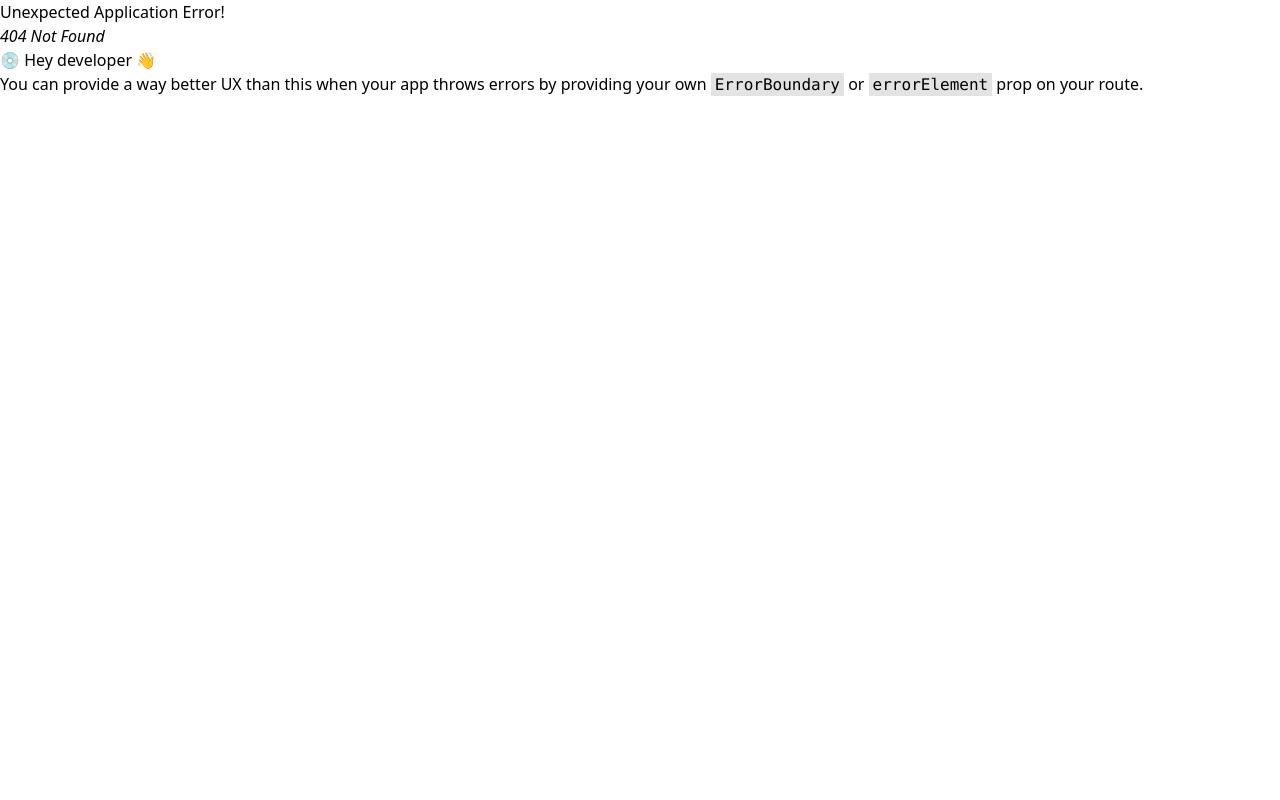
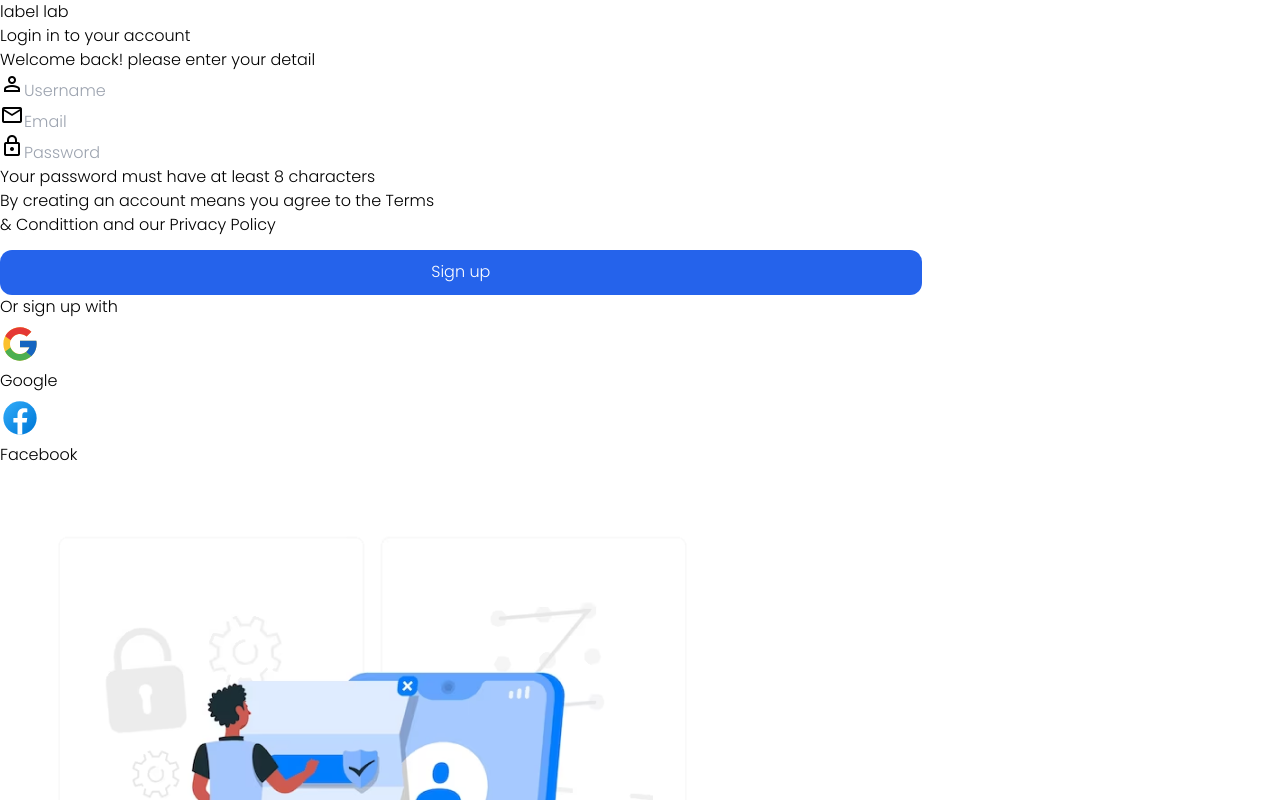
Before and after one commit to prathmesh988/prj23, a React (Vite) app: page /signup in a window 1280 px wide. Before the commit this address had no page. Shown: the top 800 px of the page. Built offline with nearby package versions, Linux system fonts and the light colour scheme.

Commit message:
added sign up

```diff
--- a/src/App.jsx
+++ b/src/App.jsx
@@ -8,12 +8,17 @@ import reactLogo from './assets/react.svg'
 import image from './assets/landingpagephoto.png';
 
 import LoGin from './Pages/Login';
+import SignUp from './Pages/SignUp';
 
 const router = createBrowserRouter([
   {
     path: "/login",
     element: <LoGin/>
 
+  },
+  {
+    path:'/signup',
+    element:<SignUp/>
   },
 ]);
 
--- a/src/Pages/Login.jsx
+++ b/src/Pages/Login.jsx
@@ -2,28 +2,21 @@ import { useState } from 'react'
 // import reactLogo from './assets/react.svg'
 
 import image from '../assets/landingpagephoto.png';
-
+import { HeadIngs } from '../components/HeadinGs';
+import { ForMs } from '../components/ForMs';
+// image  {ForMs\}
 function LoGin(){
     return(
         <>
-        <div className='flex align-baseline gap--59 w-[90vw] h-[100vh]'>
+        <div className= ' landingpage  flex align-baseline gap-59 w-[90vw] h-[100vh]'>
         <div className= ' headings  w-[50vw] h-[85vh] m-10 mt-14 ml-14 pl-10  '>
         <div>
             <div className=' '>
-                <h1 className='font-bold	text-4xl pb-4'>label lab</h1>
-                <h2 className='font-bold	pb-2'>Login in to your account</h2>
-                <h3 className='font-[300]'>Welcome back! please enter your detail</h3>
+                <HeadIngs/>
             </div>
             <div className='flex-col basis-2 mt-4'>
                 <div>
-                <div className='py-3'>
-                    <span className="material-symbols-outlined pr-2 ">mail</span><input type="text" placeholder='Email' name="" id=""  className='p-1.5 border-0 border-transparent text-[20px] '/>
-                </div>
-
-                <div className='py-1.5'>
-                    <span className="material-symbols-outlined pr-2 ">lock</span>
-                        <input type="password" placeholder='Password' name="" id=""  className='border-0 border-transparent text-[20px] p-1.5 '/>
-                </div>
+               <ForMs/>
                 <div className='flex justify-between w-[70%] mt-8'>
                 <p className=' text-[20px] ml-2 font-[500] '><a href="">Remember me</a></p>
                 <p className=' text-[20px] font-[500]'><a href="">Forgot Password?</a></p>
--- a/src/Pages/SignUp.jsx
+++ b/src/Pages/SignUp.jsx
@@ -1,14 +1,71 @@
 import { useState } from 'react'
 // import reactLogo from './assets/react.svg'
 
-// import image from './assets/landingpagephoto.png';
-
+import image from '../assets/landingpagephoto.png';
+import { HeadIngs } from '../components/HeadinGs';
+import { ForMs } from '../components/ForMs';
 function SignUp(){
     return(
         <>
-            <div className='landingpage w-[100%] h-[100%]'>
+            <div className= ' landingpage  flex align-baseline gap-59 w-[90vw] h-[100vh]'>
+        <div className= ' headings  w-[50vw] h-[85vh] m-10 mt-14 ml-14 pl-10  '>
+        <div>
+            <div className=' '>
+                <HeadIngs/>
+            </div>
+            <div className='flex-col basis-2 mt-4'>
+                <div>
+                <div className='username'>
+                         <span className="material-symbols-outlined pr-1.5">person</span>
+                        <input type="text" placeholder='Username' name="" id=""  className='p-1.5 border-0 border-transparent text-[20px] '/>
+                </div>
+               <ForMs/>
+               <div className=''>
+                        <p>Your password must have at least 8 characters</p>
+                    <div className='pl-3 pt-3'>
+                        <p>By creating an account means you agree to the Terms</p>
+                        <p><span className='font-[800] '>& Condittion</span> and our Privacy Policy</p>
+                    </div>
+                    </div>
+            </div>
+            </div>
+            <button className='butt'>Sign up</button>
+            <p className='text-[18px] font-[200] mt-[5vh] mx-[10.5vw] my-[1.2vh]'>Or sign up with</p>
+            <div className='flex justify-between w-[27vw] mt-[3vh]'>
+                <div className='flex '>
+                    <button className='flex'><svg xmlns="http://www.w3.org/2000/svg" x="0px" y="0px" width="40" height="50" viewBox="0 0 48 48">
+                    <path fill="#fbc02d" d="M43.611,20.083H42V20H24v8h11.303c-1.649,4.657-6.08,8-11.303,8c-6.627,0-12-5.373-12-12	s5.373-12,12-12c3.059,0,5.842,1.154,7.961,3.039l5.657-5.657C34.046,6.053,29.268,4,24,4C12.955,4,4,12.955,4,24s8.955,20,20,20	s20-8.955,20-20C44,22.659,43.862,21.35,43.611,20.083z"></path><path fill="#e53935" d="M6.306,14.691l6.571,4.819C14.655,15.108,18.961,12,24,12c3.059,0,5.842,1.154,7.961,3.039	l5.657-5.657C34.046,6.053,29.268,4,24,4C16.318,4,9.656,8.337,6.306,14.691z"></path><path fill="#4caf50" d="M24,44c5.166,0,9.86-1.977,13.409-5.192l-6.19-5.238C29.211,35.091,26.715,36,24,36	c-5.202,0-9.619-3.317-11.283-7.946l-6.522,5.025C9.505,39.556,16.227,44,24,44z"></path><path fill="#1565c0" d="M43.611,20.083L43.595,20L42,20H24v8h11.303c-0.792,2.237-2.231,4.166-4.087,5.571	c0.001-0.001,0.002-0.001,0.003-0.002l6.19,5.238C36.971,39.205,44,34,44,24C44,22.659,43.862,21.35,43.611,20.083z"></path>
+                    </svg> <span className='font-[500] p-[0.2em] pl-[0.6vw]'>Google</span></button> </div>
+                <div>
 
+                    <button className='flex'><svg xmlns="http://www.w3.org/2000/svg" x="0px" y="0px" width="40" height="50" viewBox="0 0 48 48">
+                        <linearGradient id="Ld6sqrtcxMyckEl6xeDdMa_uLWV5A9vXIPu_gr1" x1="9.993" x2="40.615" y1="9.993" y2="40.615" gradientUnits="userSpaceOnUse"><stop offset="0" stop-color="#2aa4f4"></stop><stop offset="1" stop-color="#007ad9"></stop></linearGradient><path fill="url(#Ld6sqrtcxMyckEl6xeDdMa_uLWV5A9vXIPu_gr1)" d="M24,4C12.954,4,4,12.954,4,24s8.954,20,20,20s20-8.954,20-20S35.046,4,24,4z"></path><path fill="#fff" d="M26.707,29.301h5.176l0.813-5.258h-5.989v-2.874c0-2.184,0.714-4.121,2.757-4.121h3.283V12.46 c-0.577-0.078-1.797-0.248-4.102-0.248c-4.814,0-7.636,2.542-7.636,8.334v3.498H16.06v5.258h4.948v14.452 C21.988,43.9,22.981,44,24,44c0.921,0,1.82-0.084,2.707-0.204V29.301z"></path>
+                        </svg><span className='font-[500] p-[0.2em] pl-[0.2vw]'>Facebook</span>
+                    </button>
+
+                </div>
             </div>
+        </div>
+        <div className='flex gap-2 text-[20px] font-[200] '>
+
+        </div>
+
+
+
+
+
+        </div>
+        <div className='w-[50vw] h-[80vh] relative top-5'>
+        <img className=' w-[105%] h-[110%]' src={image} alt='no image'/>
+
+        </div>
+
+        </div>
+
+
+
         </>
     )
 }
+
+export default SignUp;
--- /dev/null
+++ b/src/components/ForMs.jsx
@@ -0,0 +1,15 @@
+export function ForMs(){
+    return(
+        <>
+
+                <div className='py-3'>
+                    <span className="material-symbols-outlined pr-2 ">mail</span><input type="text" placeholder='Email' name="" id=""  className='p-1.5 border-0 border-transparent text-[20px] '/>
+                </div>
+
+                <div className='py-1.5'>
+                    <span className="material-symbols-outlined pr-2 ">lock</span>
+                        <input type="password" placeholder='Password' name="" id=""  className='border-0 border-transparent text-[20px] p-1.5 '/>
+                </div>
+        </>
+    )
+}
--- /dev/null
+++ b/src/components/HeadinGs.jsx
@@ -0,0 +1,9 @@
+export function HeadIngs(){
+    return(
+        <>
+            <h1 className='font-black text-4xl pb-4'>label lab</h1>
+                <h2 className='font-bold	pb-2'>Login in to your account</h2>
+                <h3 className='font-[300]'>Welcome back! please enter your detail</h3>
+        </>
+    )
+}
```
